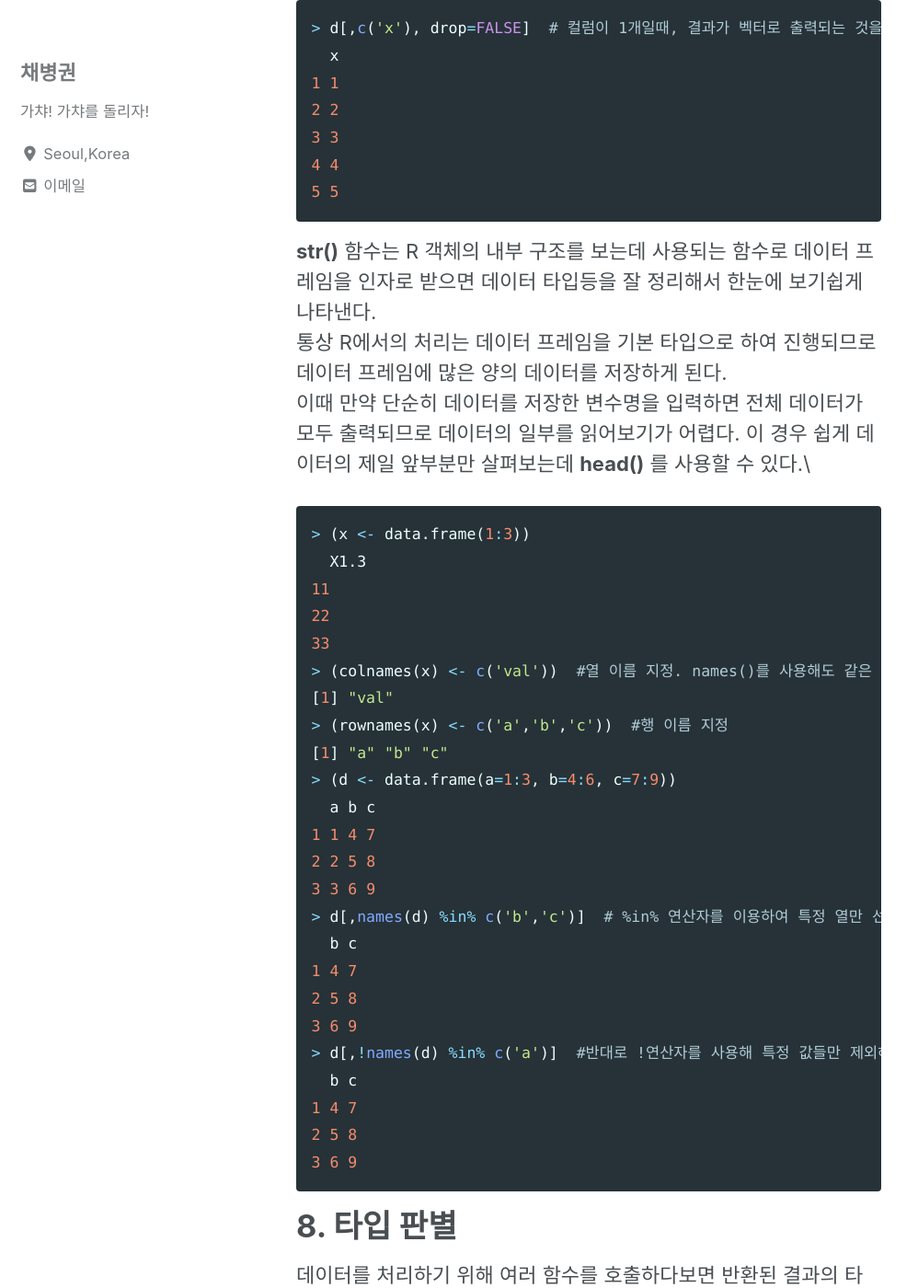
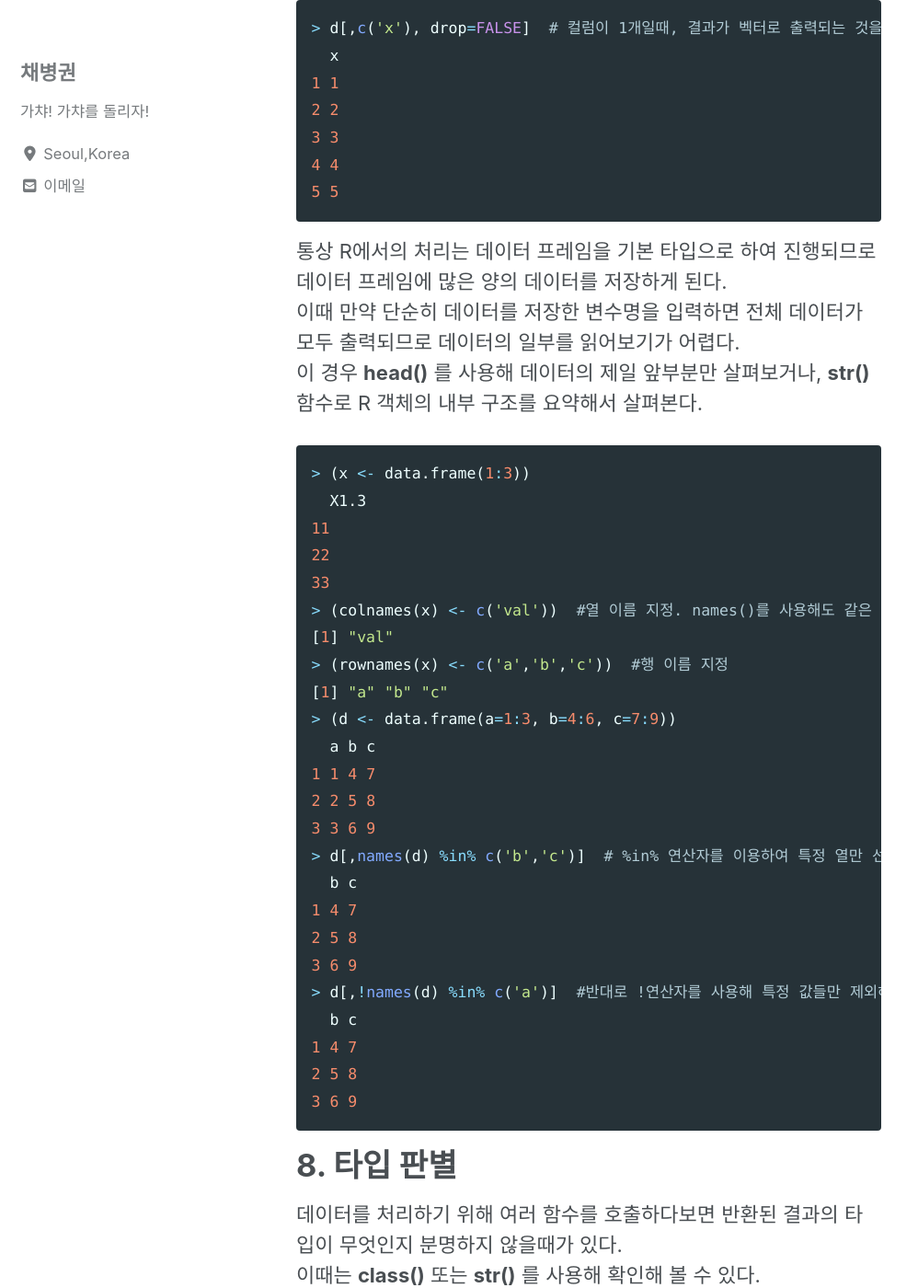
Before and after one commit to ByeongGwonChae/mynotebook, a Jekyll site: the page built from _posts/2020-01-01-R-first-note.md, in a window 1280 px wide and 1400 px high, scrolled down 15650 px. Shown: the whole window at 92% size, without its empty margins (0-998 px from the left). Built offline with Jekyll 4.4.1, drawn with Linux system fonts in a browser that asks for light colours; cached includes are drawn as plain includes; nearby versions of some CDN libraries; some of the changed text lies outside the part shown.

Commit message:
Update 2020-01-01-R-first-note.md

```diff
--- a/_posts/2020-01-01-R-first-note.md
+++ b/_posts/2020-01-01-R-first-note.md
@@ -434,9 +434,9 @@ data.frame은 컬럼을 1개만 선택했을때 데이터 프레임이 아닌
 4 4
 5 5
 ~~~
-__str()__ 함수는 R 객체의 내부 구조를 보는데 사용되는 함수로 데이터 프레임을 인자로 받으면 데이터 타입등을 잘 정리해서 한눈에 보기쉽게 나타낸다.\\
 통상 R에서의 처리는 데이터 프레임을 기본 타입으로 하여 진행되므로 데이터 프레임에 많은 양의 데이터를 저장하게 된다.\\
-이때 만약 단순히 데이터를 저장한 변수명을 입력하면 전체 데이터가 모두 출력되므로 데이터의 일부를 읽어보기가 어렵다. 이 경우 쉽게 데이터의 제일 앞부분만 살펴보는데 __head()__ 를 사용할 수 있다.\\
+이때 만약 단순히 데이터를 저장한 변수명을 입력하면 전체 데이터가 모두 출력되므로 데이터의 일부를 읽어보기가 어렵다.\\
+이 경우 __head()__ 를 사용해 데이터의 제일 앞부분만 살펴보거나, __str()__ 함수로 R 객체의 내부 구조를 요약해서 살펴본다.
 ~~~ R
 > (x <- data.frame(1:3))
   X1.3
@@ -465,12 +465,12 @@ __str()__ 함수는 R 객체의 내부 구조를 보는데 사용되는 함수
 ~~~
 # 8. 타입 판별
 데이터를 처리하기 위해 여러 함수를 호출하다보면 반환된 결과의 타입이 무엇인지 분명하지 않을때가 있다.\\
-이때는 class() 또는 str()를 사용해 확인해 볼 수 있다.\\
+이때는 __class()__ 또는 __str()__ 를 사용해 확인해 볼 수 있다.\\
 벡터와 행렬의 결과가 유사해보이지만 벡터의 경우 차원이 [1:2] (1차원에 값이 2개)라고 표시되어있는 반면, 행렬은 차원이 [1:2,1] (2차원이고 2행 1열)로 표시되어 있는 점이 다르다.\\
-‘is.\*’ 형태의 함수들을 사용해 데이터의 타입을 확인 할 수 있다.[^11]
+__‘is.\*’__ 형태의 함수들을 사용해 데이터의 타입을 확인 할 수 있다.[^11]
 # 9. 타입 변환
-1) 각 타입에 인자로 변환할 데이터를 넘긴다.
-2) 또는 ‘as.\*’ 종류의 함수를 사용하여 수행할 수 있다.[^12]
+1) 각 타입에 인자로 변환할 데이터를 넘긴다.\\
+2) 또는 __‘as.\*’__ 종류의 함수를 사용하여 수행할 수 있다.[^12]
 ~~~ R
 > (x <- data.frame(matrix(c(1:4), ncol=2)))
   X1 X2
```
